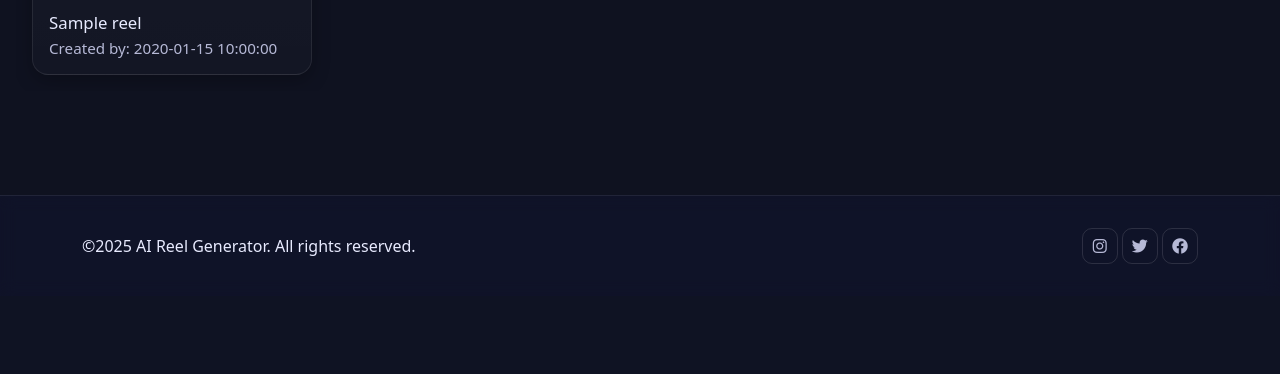
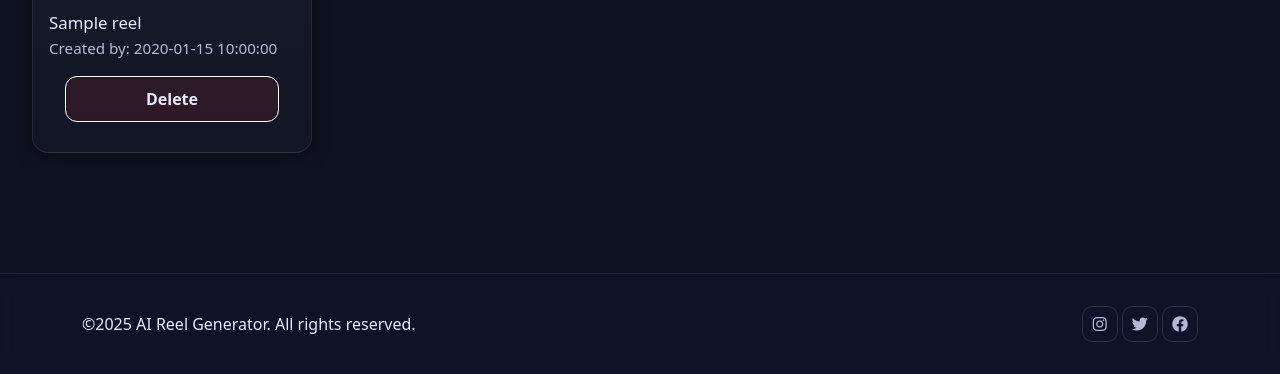
Before and after one commit to DeepUthale/ReelyAI, a Flask app: template templates/gallery.html in a window 1280 px wide. Shown: the part 704-1078 px from the top of the page. Before the commit the page ends 968 px from the top, so only its background shows below. Run offline with Flask 3, Linux system fonts and the light colour scheme; the template is opened without the code that fills it: most values are stand-ins (such as "Sample title", 1, 10 or a date in 2020).

Commit message:
Add files via upload

```diff
--- a/static/css/gallery.css
+++ b/static/css/gallery.css
@@ -104,6 +104,145 @@
   border-radius: 14px;
 }
 
+/* Make the card a clean vertical layout */
+.reel-card{
+  display: flex;
+  flex-direction: column;
+}
+
+/* Keeps info + actions aligned */
+.reel-info{
+  padding: 14px 16px;
+}
+
+.reel-actions{
+  padding: 16px 16px 16px;
+  margin-top: auto;
+}
+
+/* Delete button – consistent width & alignment */
+.delete-btn{
+  width: 100%;
+  display: inline-flex;
+  align-items: center;
+  justify-content: center;
+
+  border: 1px solid rgba(255,255,255,12);
+  background: rgba(255, 60, 60, .10);
+  color: var(--text);
+
+  border-radius: 12px;
+  padding: 10px 12px;
+  font-weight: 800;
+  cursor: pointer;
+
+  transition: transform .15s ease, box-shadow .15s ease, filter .15s ease;
+}
+
+.delete-btn:hover{
+  transform: translateY(-1px);
+  filter: brightness(1.05);
+  box-shadow: 0 10px 18px rgba(0,0,0,.25);
+  background-color: red;
+}
+
+/* ===== Delete Modal (matches style.css dark glass) ===== */
+
+.modal-backdrop.show{
+  opacity: .75; /* stronger, more cinematic */
+}
+
+/* Modal surface */
+.delete-modal{
+  background:
+    radial-gradient(900px 420px at 10% -10%, rgba(124,92,255,14), transparent 60%),
+    radial-gradient(700px 380px at 100% 10%, rgba(90,169,255,10), transparent 60%),
+    linear-gradient(180deg, rgba(21,25,50,.92), rgba(15,18,32,.92));
+  border: 1px solid rgba(255,255,255,08);
+  border-radius: var(--radius);
+  box-shadow: var(--shadow-lg);
+  color: var(--text);
+  backdrop-filter: blur(10px);
+}
+
+/* Header */
+.delete-modal .modal-header{
+  border-bottom: 1px solid rgba(255,255,255,06);
+}
+.delete-modal .modal-title{
+  font-weight: 900;
+  letter-spacing: .2px;
+}
+
+/* Body text */
+.delete-modal-text{
+  margin: 0;
+  color: var(--text);
+  font-weight: 650;
+}
+.delete-modal-subtext{
+  margin: 8px 0 0;
+  color: var(--muted);
+  font-size: .95rem;
+}
+
+.delete-reel-name{
+  font-weight: 900;
+  background: linear-gradient(90deg, var(--brand), var(--brand-2));
+  -webkit-background-clip: text;
+  background-clip: text;
+  color: transparent;
+}
+
+/* Footer */
+.delete-modal-footer{
+  border-top: 1px solid rgba(255,255,255,06);
+  gap: 10px;
+}
+
+/* Buttons */
+.btn-cancel, .btn-danger-soft{
+  border: 1px solid rgba(255,255,255,10);
+  border-radius: 12px;
+  padding: 10px 14px;
+  font-weight: 800;
+  transition: transform .15s ease, box-shadow .15s ease, filter .15s ease, background .15s ease;
+}
+
+.btn-cancel{
+  background: rgba(255,255,255,06);
+  color: grey;
+
+}
+.btn-cancel:hover{
+  transform: translateY(-1px);
+  box-shadow: var(--shadow-md);
+  filter: brightness(1.05);
+  color: black;
+}
+
+/* Danger button: dark glass + red tint */
+.btn-danger-soft{
+  background: linear-gradient(180deg, rgba(255, 60, 60, .18), rgba(255, 60, 60, .10));
+  color: var(--text);
+  border-color: rgba(255, 60, 60, .25);
+}
+.btn-danger-soft:hover{
+  transform: translateY(-1px);
+  filter: brightness(1.07);
+  box-shadow: 0 10px 25px rgba(255, 60, 60, .18);
+  background-color: red;
+}
+
+/* Make bootstrap close icon visible on dark */
+.delete-modal .btn-close{
+  opacity: .9;
+}
+.delete-modal .btn-close:hover{
+  opacity: 1;
+}
+
+
 /* FULLSCREEN : desktop */
 .reel-thumbnail video:fullscreen{
   height: 100vh !important;
--- a/templates/base.html
+++ b/templates/base.html
@@ -1,40 +1,54 @@
 <!DOCTYPE html>
 <html lang="en">
   <head>
-    <meta charset="UTF-8">
-    <meta name="viewport" content="width=device-width, initial-scale=1.0">
-
-    <title >{% block title %} Reely {% endblock %}</title>
-
-    <link rel="icon" type="image/png" href="{{ url_for('static', filename='img/logo1.png') }}">
-
+    <meta charset="UTF-8" />
+    <meta name="viewport" content="width=device-width, initial-scale=1.0" />
+    <title>{% block title %} Reely {% endblock %}</title>
+    <link
+      rel="icon"
+      type="image/png"
+      href="{{ url_for('static', filename='img/logo1.png') }}"
+    />
     <!-- CSS -->
-    <link href="https://cdn.jsdelivr.net/npm/bootstrap@5.3.0/dist/css/bootstrap.min.css" rel="stylesheet">
-    <link rel="stylesheet" href="https://cdnjs.cloudflare.com/ajax/libs/font-awesome/6.0.0/css/all.min.css">
-    <link rel="stylesheet" href="{{ url_for('static', filename='css/style.css') }}">
-
+    <link
+      href="https://cdn.jsdelivr.net/npm/bootstrap@5.3.0/dist/css/bootstrap.min.css"
+      rel="stylesheet"
+    />
+    <link
+      rel="stylesheet"
+      href="https://cdnjs.cloudflare.com/ajax/libs/font-awesome/6.0.0/css/all.min.css"
+    />
+    <link
+      rel="stylesheet"
+      href="{{ url_for('static', filename='css/style.css') }}"
+    />
     {% block extra_css %}{% endblock %}
   </head>
   <body>
     <nav class="navbar navbar-expand-lg">
       <div class="container">
-            <a class="navbar-brand d-flex align-items-center" href="/" aria-label="ReelyAI Home">
+        <a
+          class="navbar-brand d-flex align-items-center"
+          href="/"
+          aria-label="ReelyAI Home"
+        >
           <img
             src="{{ url_for('static', filename='img/logo.png') }}"
             alt="ReelyAI"
             class="nav-logo"
           />
         </a>
-
-            <button class="navbar-toggler" type="button" data-bs-toggle="collapse" data-bs-target="#navbarNav">
+        <button
+          class="navbar-toggler"
+          type="button"
+          data-bs-toggle="collapse"
+          data-bs-target="#navbarNav"
+        >
           <span class="navbar-toggler-icon"></span>
         </button>
         <div class="collapse navbar-collapse" id="navbarNav">
           <ul class="navbar-nav ms-auto nav-shift">
-
-                    <li class="nav-item">
-                        <a class="nav-link" href="/">Home</a>
-                    </li>
+            <li class="nav-item"><a class="nav-link" href="/">Home</a></li>
             <li class="nav-item">
               <a class="nav-link" href="/create">Create Reel</a>
             </li>
@@ -42,18 +56,16 @@
               <a class="nav-link" href="/gallery">Gallery</a>
             </li>
             <li class="nav-item">
-                        <a class="nav-link" href="/">Generate Image<p style="font-size: x-small;">Coming Soon</p></a>
-
+              <a class="nav-link" href="/"
+                >Generate Image
+                <p style="font-size: x-small">Coming Soon</p></a
+              >
             </li>
           </ul>
         </div>
       </div>
     </nav>
-
-    <div class="main-content">
-        {% block content %}{% endblock %}
-    </div>
-
+    <div class="main-content">{% block content %}{% endblock %}</div>
     <footer>
       <div class="container">
         <div class="footer-content">
@@ -68,7 +80,6 @@
         </div>
       </div>
     </footer>
-
     <script src="https://cdn.jsdelivr.net/npm/bootstrap@5.3.0/dist/js/bootstrap.bundle.min.js"></script>
     {% block extra_js %}{% endblock %}
   </body>
--- a/templates/gallery.html
+++ b/templates/gallery.html
@@ -1,17 +1,41 @@
-{% extends "base.html" %}
-
-{% block title %}Gallery - Reely{% endblock %}
-
-{% block extra_css %}
-<link rel="stylesheet" href="{{ url_for('static', filename='css/gallery.css') }}">
-{% endblock %}
-
-{% block content %}
+{% extends "base.html" %} {% block title %}Gallery - Reely{% endblock %} {%
+block extra_css %}
+<link
+  rel="stylesheet"
+  href="{{ url_for('static', filename='css/gallery.css') }}"
+/>
+{% endblock %} {% block content %}
 <div class="container gallery-container">
   <h1 class="gallery-title">Reel Gallery</h1>
-
   {% if reels and reels|length > 0 %}
   <div class="gallery-scroll">
+    <!-- Delete Modal -->
+    <div class="modal fade" id="deleteModal" tabindex="-1" aria-hidden="true">
+      <div class="modal-dialog modal-dialog-centered">
+        <div class="modal-content delete-modal">
+          <div class="modal-header">
+            <h5 class="modal-title">Delete reel?</h5>
+            <button type="button" class="btn-close btn-close-white" data-bs-dismiss="modal" aria-label="Close"></button>
+          </div>
+
+          <div class="modal-body">
+            <p class="delete-modal-text">
+              Are you sure you want to delete <span id="deleteReelName" class="delete-reel-name"></span>?
+            </p>
+            <p class="delete-modal-subtext">This cannot be undone.</p>
+          </div>
+
+          <div class="modal-footer delete-modal-footer">
+            <button type="button" class="btn-cancel" data-bs-dismiss="modal">Cancel</button>
+
+            <form id="deleteForm" method="POST">
+              <button type="submit" class="btn-danger-soft">Yes, delete</button>
+            </form>
+          </div>
+        </div>
+      </div>
+    </div>
+
     {% for reel in reels %}
     <div class="reel-card">
       <div class="reel-thumbnail">
@@ -19,13 +43,24 @@
           src="{{ url_for('static', filename='reels/' ~ reel.file) }}"
           playsinline
           loop
-              controls>
-            </video>
+          controls
+        ></video>
       </div>
-
       <div class="reel-info">
         <h3>{{ reel.title }}</h3>
         <p>Created by: {{ reel.created_by }}</p>
+        <div class="reel-actions">
+        <button
+          type="button"
+          class="delete-btn"
+          data-bs-toggle="modal"
+          data-bs-target="#deleteModal"
+          data-reel-id="{{ reel.file[:-4] }}"
+          data-reel-title="{{ reel.title|e }}"
+        >
+          Delete
+        </button>
+      </div>
       </div>
     </div>
     {% endfor %}
@@ -34,10 +69,25 @@
   <div class="empty-state">
     <h2>Wow, such empty 🎬</h2>
     <p>Create your first reel and it’ll show up here</p>
-      <a href="/create" class="cta-button">Create a Reel</a>
-      <br>
-      <h6>Please make sure to download your reels, as we don't store them for you, yet :) </h6>
+    <a href="/create" class="cta-button">Create a Reel</a> <br />
   </div>
   {% endif %}
 </div>
 {% endblock %}
+
+{% block extra_js %}
+<script>
+  const modalEl = document.getElementById("deleteModal");
+  const deleteForm = document.getElementById("deleteForm");
+  const deleteReelName = document.getElementById("deleteReelName");
+
+  modalEl.addEventListener("show.bs.modal", (event) => {
+    const btn = event.relatedTarget;
+    const reelId = btn.getAttribute("data-reel-id");
+    const reelTitle = btn.getAttribute("data-reel-title") || "this reel";
+
+    deleteReelName.textContent = `"${reelTitle}"`;
+    deleteForm.action = `/reel/${reelId}/delete`;
+  });
+</script>
+{% endblock %}
```
Lines whose indentation alone changed are shown as unchanged.
